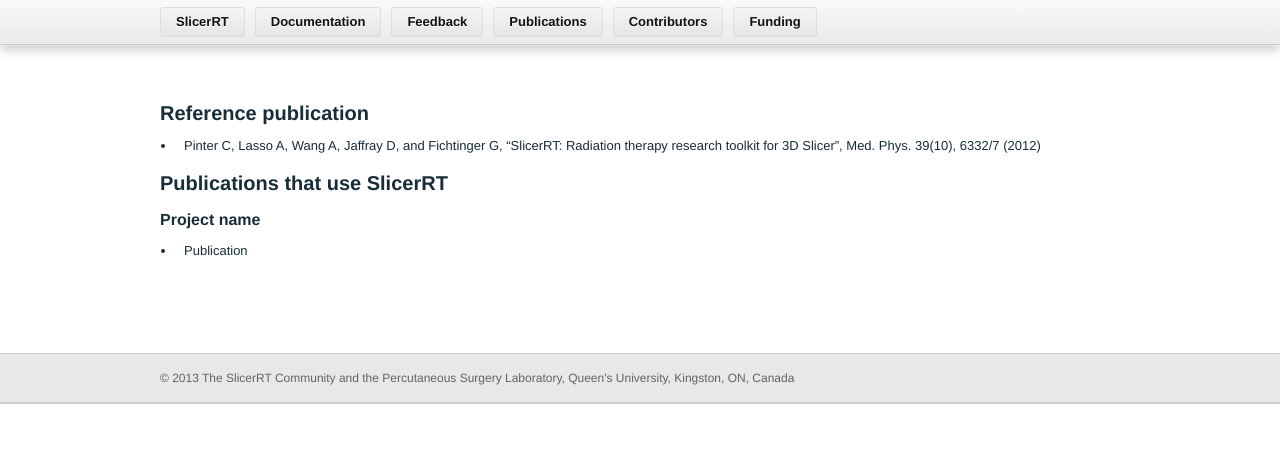
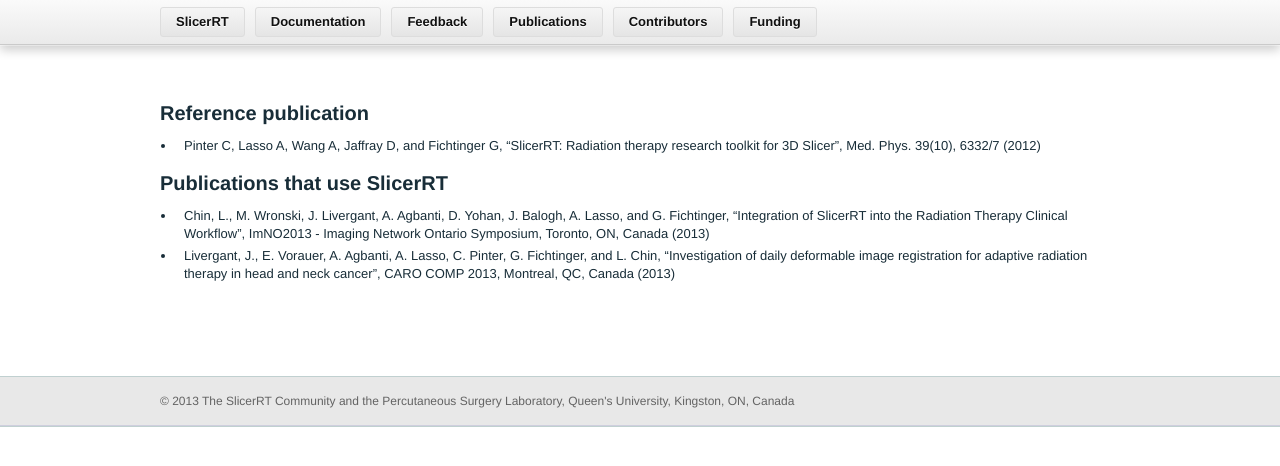
Before and after one commit to Sunderlandkyl/slicerrt.github.com, a Jekyll site: the page built from Publications.md, in a window 1280 px wide. Shown: the top 466 px of the page. Built offline with Jekyll 4.4.1, drawn with Linux system fonts in a browser that asks for light colours; Markdown is read by kramdown in place of the engine named in the settings.

Commit message:
Added publications to the list

```diff
--- a/Publications.md
+++ b/Publications.md
@@ -6,5 +6,5 @@
 
 #Publications that use SlicerRT
 
-## Project name
-*   Publication
+*   Chin, L., M. Wronski, J. Livergant, A. Agbanti, D. Yohan, J. Balogh, A. Lasso, and G. Fichtinger, "Integration of SlicerRT into the Radiation Therapy Clinical Workflow", ImNO2013 - Imaging Network Ontario Symposium, Toronto, ON, Canada (2013)
+*   Livergant, J., E. Vorauer, A. Agbanti, A. Lasso, C. Pinter, G. Fichtinger, and L. Chin, "Investigation of daily deformable image registration for adaptive radiation therapy in head and neck cancer", CARO COMP 2013, Montreal, QC, Canada (2013)
```
